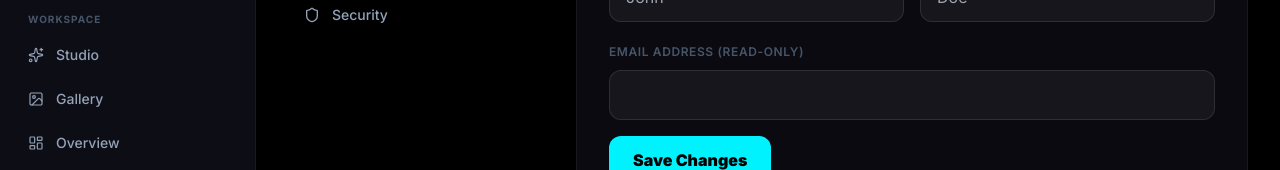
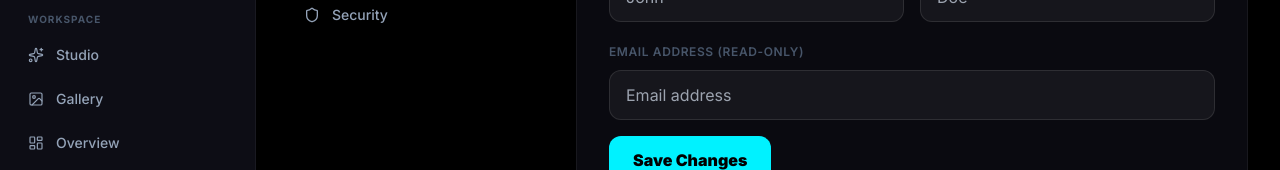
Before and after one commit to jatin12-alt/PixelPure, a Next.js app: page /dashboard/settings/profile in a window 1280 px wide. Shown: the part 293-463 px from the top of the page. Built offline with nearby package versions, Linux system fonts and the light colour scheme; no server answers.

Commit message:
add features, reviews, and changelog marketing pages

```diff
--- a/app/(dashboard)/dashboard/settings/profile/page.tsx
+++ b/app/(dashboard)/dashboard/settings/profile/page.tsx
@@ -71,8 +71,11 @@ export default function ProfileSettings() {
                         type="email"
                         disabled
                         value={user?.emailAddresses[0]?.emailAddress || ""}
+                        placeholder="Email address"
+                        title="Email address (read-only)"
                         className="w-full bg-white/5 border border-white/10 rounded-xl px-4 py-3 text-text-muted cursor-not-allowed"
                     />
+
                 </div>
 
                 <button
--- a/app/(dashboard)/dashboard/settings/security/page.tsx
+++ b/app/(dashboard)/dashboard/settings/security/page.tsx
@@ -28,6 +28,8 @@ export default function SecuritySettings() {
                 <div className="fixed inset-0 z-[100] flex items-center justify-center p-4 bg-black/60 backdrop-blur-sm animate-fade-in">
                     <div className="w-full max-w-md bg-surface-2 border border-white/10 rounded-[2rem] p-8 shadow-2xl relative animate-scale-in">
                         <button
+                            aria-label="Close modal"
+                            title="Close modal"
                             onClick={() => setShow2FAModal(false)}
                             className="absolute top-6 right-6 p-2 rounded-full hover:bg-white/5 transition-colors"
                         >
```
